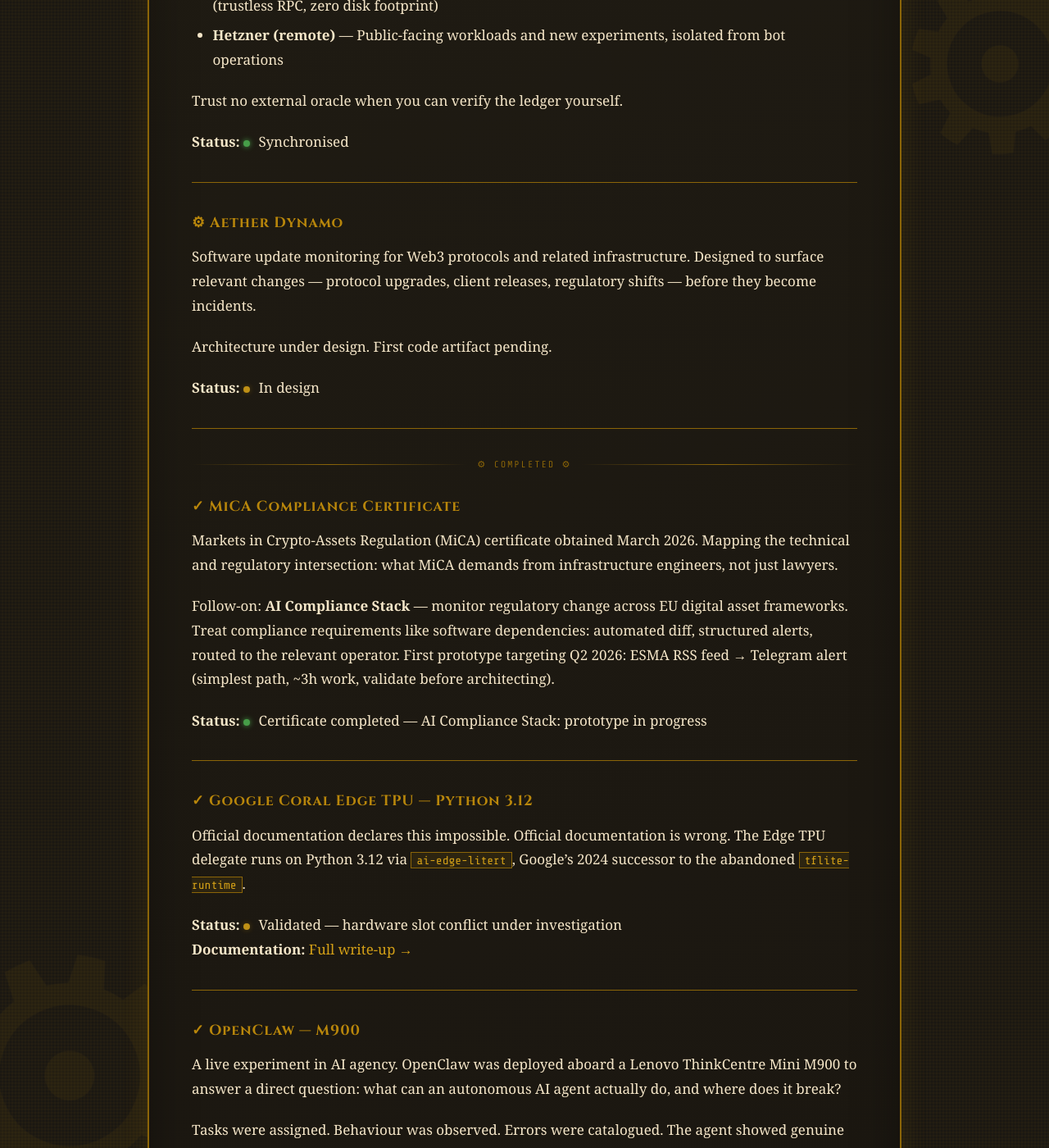
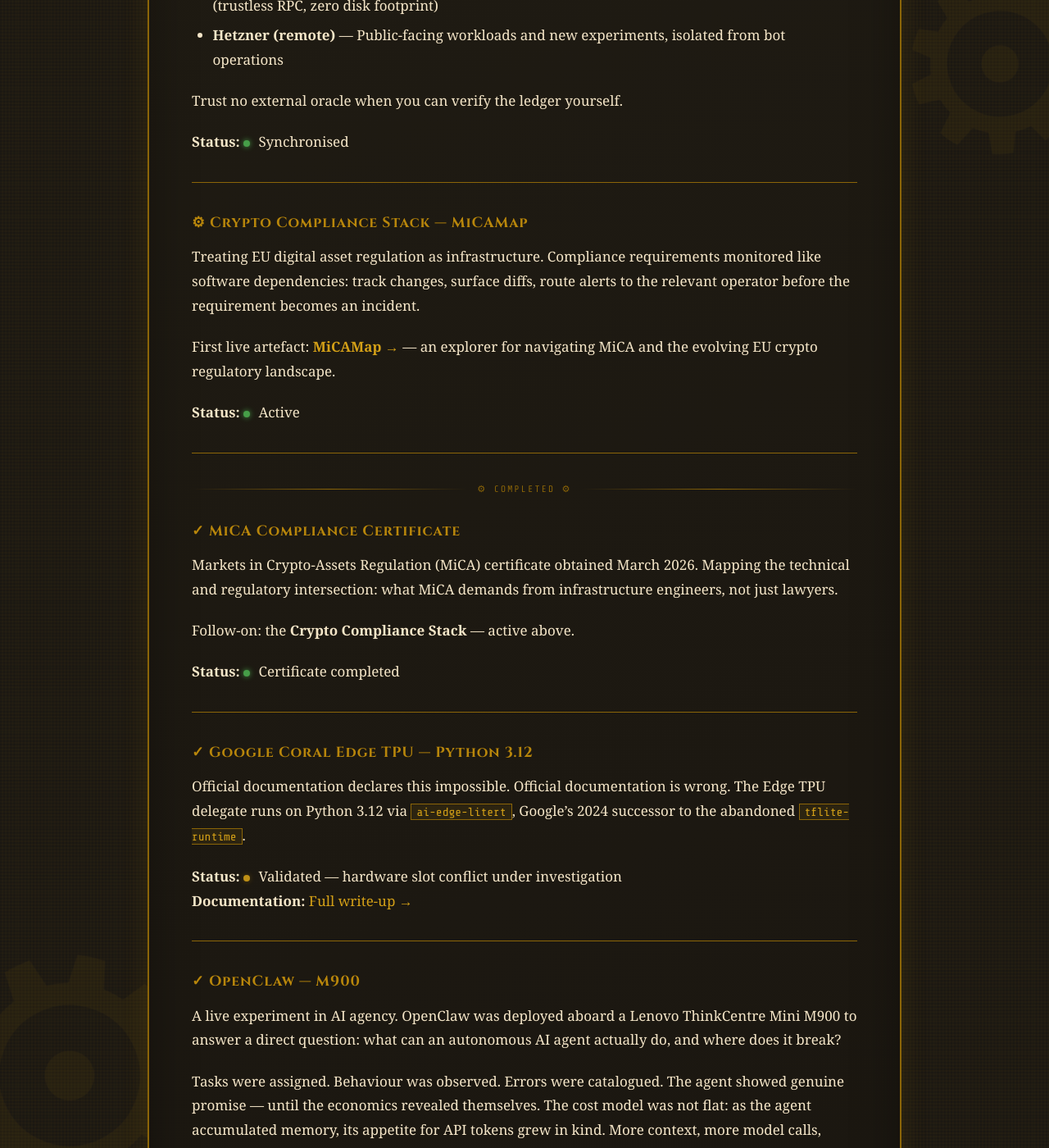
Before and after one commit to jmolinasoler/novacifer.com, a Jekyll site: the page built from projects.md, in a window 1280 px wide and 1400 px high, scrolled down 1403 px. Shown: the whole window at 82% size. Built offline with Jekyll 4.4.1, drawn with Linux system fonts in a browser that asks for light colours; some web fonts are replaced.

Commit message:
update: rename AI Compliance Stack → Crypto Compliance Stack, add MiCAMap link, clean M900 ventures from home
Co-Authored-By: Claude Sonnet 4.6 <noreply@anthropic.com>

```diff
--- a/projects.md
+++ b/projects.md
@@ -46,12 +46,12 @@ Trust no external oracle when you can verify the ledger yourself.
 
 ---
 
-### ⚙ Aether Dynamo
-Software update monitoring for Web3 protocols and related infrastructure. Designed to surface relevant changes — protocol upgrades, client releases, regulatory shifts — before they become incidents.
+### ⚙ Crypto Compliance Stack — MiCAMap
+Treating EU digital asset regulation as infrastructure. Compliance requirements monitored like software dependencies: track changes, surface diffs, route alerts to the relevant operator before the requirement becomes an incident.
 
-Architecture under design. First code artifact pending.
+First live artefact: **[MiCAMap →](https://micadash.novacifer.com)** — an explorer for navigating MiCA and the evolving EU crypto regulatory landscape.
 
-**Status:** <span class="status-dot amber" style="display:inline-block"></span> In design
+**Status:** <span class="status-dot green" style="display:inline-block"></span> Active
 
 ---
 
@@ -60,9 +60,9 @@ Architecture under design. First code artifact pending.
 ### ✓ MiCA Compliance Certificate
 Markets in Crypto-Assets Regulation (MiCA) certificate obtained March 2026. Mapping the technical and regulatory intersection: what MiCA demands from infrastructure engineers, not just lawyers.
 
-Follow-on: **AI Compliance Stack** — monitor regulatory change across EU digital asset frameworks. Treat compliance requirements like software dependencies: automated diff, structured alerts, routed to the relevant operator. First prototype targeting Q2 2026: ESMA RSS feed → Telegram alert (simplest path, ~3h work, validate before architecting).
+Follow-on: the **Crypto Compliance Stack** — active above.
 
-**Status:** <span class="status-dot green" style="display:inline-block"></span> Certificate completed — AI Compliance Stack: prototype in progress
+**Status:** <span class="status-dot green" style="display:inline-block"></span> Certificate completed
 
 ---
 
```
Also changed, not shown: index.md (+1 -7 lines).
